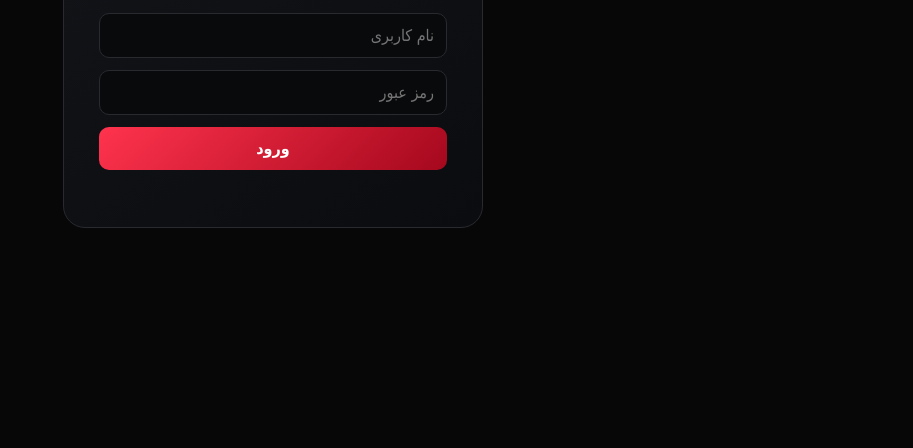
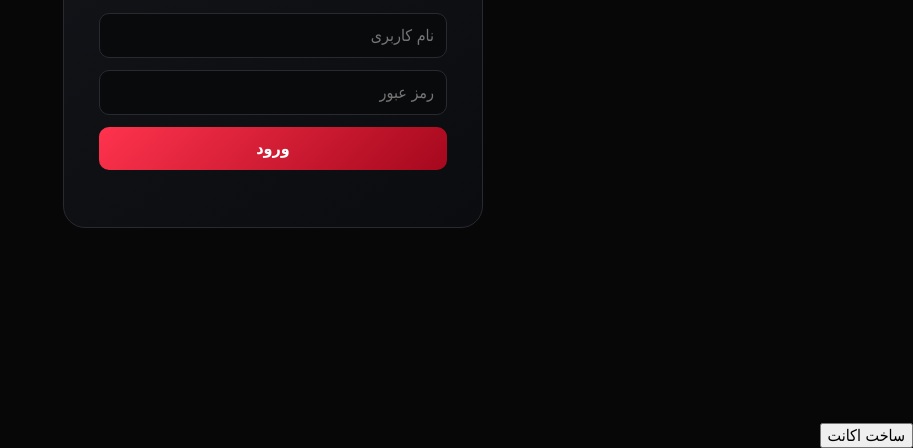
Before and after one commit to p55711791-byte/Arazel_off_salvatores, a website: page index.html in a window 1280 px wide. Shown: the part 377-825 px from the top of the page, without its empty margins (367-1280 px from the left). Before the commit the page ends 800 px from the top, so only its background shows below. Drawn offline with Linux system fonts and the light colour scheme.

Commit message:
Update index.html

```diff
--- a/index.html
+++ b/index.html
@@ -1,6 +1,6 @@
 <!doctype html><html lang="fa" dir="rtl"><head><meta charset="utf-8"><meta name="viewport" content="width=device-width,initial-scale=1"><title>Arazel Command Center</title><link rel="stylesheet" href="style.css"></head>
 <body>
-<div id="login" class="login"><div class="loginbox"><div class="logo">A</div><small>ARAZEL COMMAND CENTER</small><h1>ورود مدیریت</h1><input id="u" placeholder="نام کاربری"><input id="p" type="password" placeholder="رمز عبور"><button onclick="login()">ورود</button><p id="err"></p></div></div>
+<div id="login" class="login"><div class="loginbox"><div class="logo">A</div><small>ARAZEL COMMAND CENTER</small><h1>ورود مدیریت</h1><input id="u" placeholder="نام کاربری"><input id="p" type="password" placeholder="رمز عبور"><button onclick="login()">ورود</button><p id="err"></p></div></div><button onclick="register()">ساخت اکانت</button>
 <div id="app" class="hide"><aside><div class="brand"><b>A</b><strong>Arazel</strong></div><nav>
 <button data-page="dashboard">⌂ داشبورد</button><button data-page="members">♙ Members</button><button data-page="ranks">✦ Ranks</button><button data-page="teamspeak">◉ TeamSpeak Log</button><button data-page="locker">▣ Locker Log</button><button data-page="gang">⬟ Gang Log</button><button data-page="tickets">◇ Requests</button>
 </nav><button class="logout" onclick="logout()">خروج</button></aside>
```
